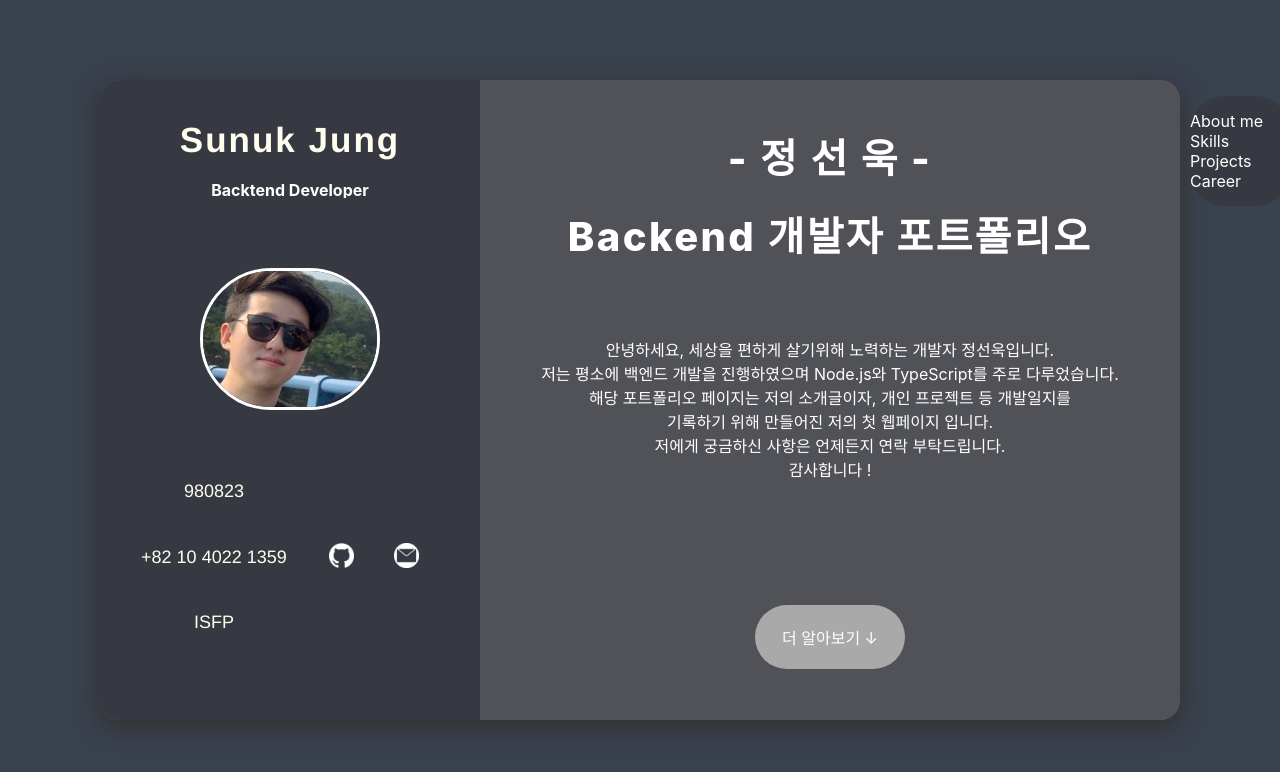
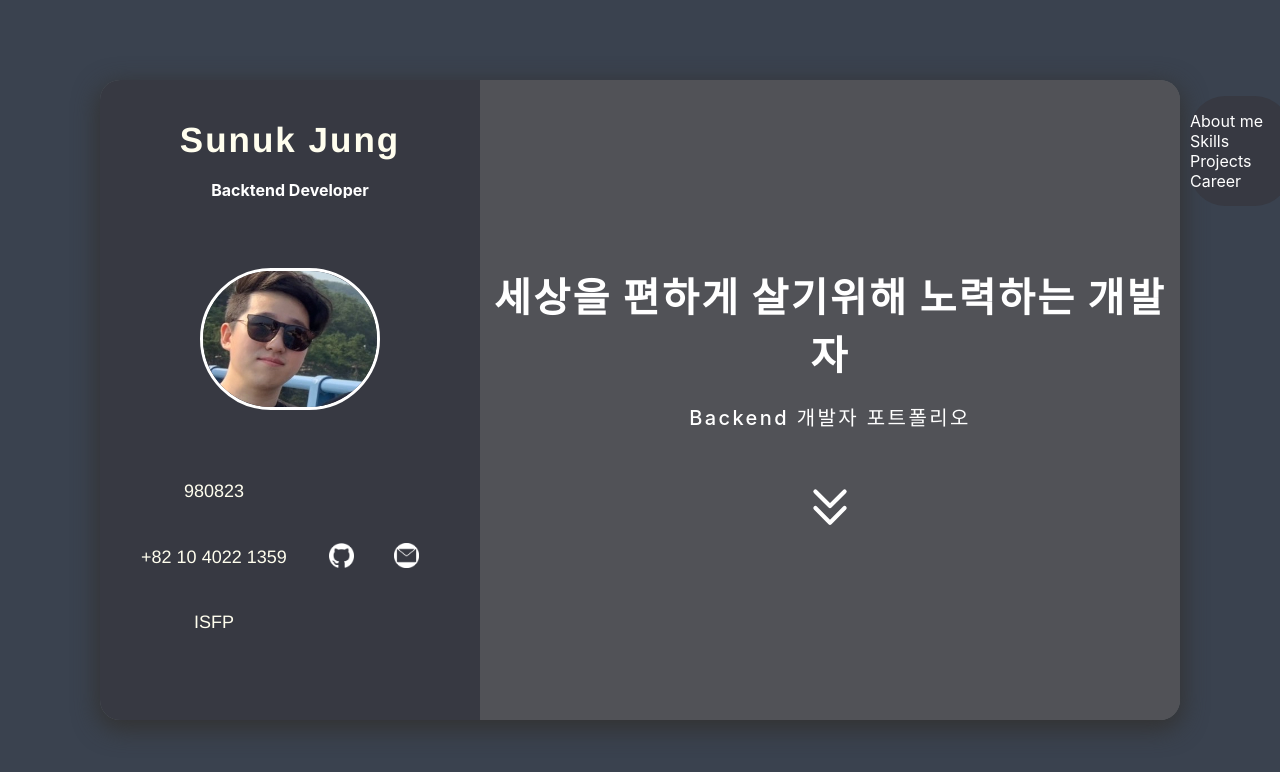
Before and after one commit to ProGameLife/PortFolio, a React (Create React App) app: page / in a window 1280 px wide. Shown: the top 772 px of the page. Built offline with nearby package versions, Linux system fonts and the light colour scheme; a web font is replaced by a local one.

Commit message:
update css and value

```diff
--- a/package.json
+++ b/package.json
@@ -8,8 +8,11 @@
     "@testing-library/user-event": "^13.5.0",
     "react": "^18.2.0",
     "react-dom": "^18.2.0",
+    "react-icons": "^4.4.0",
     "react-responsive-carousel": "^3.2.23",
     "react-scripts": "5.0.1",
+    "styled-components": "^5.3.5",
+    "styled-system": "^5.1.5",
     "web-vitals": "^2.1.4"
   },
   "scripts": {
--- a/src/App.css
+++ b/src/App.css
@@ -1,6 +1,15 @@
 * {
   box-sizing: border-box;
   scrollbar-width: thin;
+}
+
+@media only screen and (max-width: 1025px) {
+  .page-content {
+    padding: 0;
+    margin: 0;
+    border-radius: 0;
+    min-height: 100%;
+  }
 }
 
 #root {
@@ -151,6 +160,13 @@ div, span, h1, h2, b, p{
   font-weight: 800;
   letter-spacing: 0.15rem;
   margin: 0px;
+  text-align: center;
+}
+.main-menu-sub-title {
+  font-size: 20px;
+  font-weight: 500;
+  letter-spacing: 0.15rem;
+  margin: 0px;
 }
 
 .title-area-career {
@@ -182,16 +198,15 @@ div, span, h1, h2, b, p{
   flex-flow: row nowrap;
   align-items: flex-start;
   background-color: #586065;
+  padding-bottom: 36px;
 }
 
 .value-area {
-  border-left: 1px solid #fff;
   margin-left: 50px;
   padding-left: 30px;
 }
 
 .company-explanation {
-  border-bottom: 1px solid #fff;
   padding-bottom: 10px;
   margin-bottom: 10px;
 }
@@ -240,7 +255,7 @@ div, span, h1, h2, b, p{
   display: flex;
   flex-direction: column;
   width: 90%;
-  height: 50vh;
+  min-height: 50vh;
   background-color: #586065;
   border-radius: 20px;
   margin-bottom: 20px;
@@ -330,7 +345,7 @@ div, span, h1, h2, b, p{
   display: flex;
   flex-direction: row;
   padding: 30px;
-  padding-top: 0px;
+  padding-top: 30px;
   padding-bottom: 0px;
   overflow: auto;
   align-items: center;
@@ -395,12 +410,8 @@ div, span, h1, h2, b, p{
   display: inline-block;
   border: none;
   align-self: center;
-  text-align: center;
   padding: 20px;
-  width: 150px;
-  border-radius: 10rem;
   cursor: pointer;
-  background-color: darkgray;
 }
 
 .more-view-button {
--- a/src/App.js
+++ b/src/App.js
@@ -15,6 +15,9 @@ import img_frontend from './images/frontend.png'
 import img_backend from './images/backend.png'
 import "react-responsive-carousel/lib/styles/carousel.min.css"; // requires a loader
 import { Carousel } from 'react-responsive-carousel';
+import styled from 'styled-components'
+import { color } from 'styled-system'
+import { HiOutlineChevronDoubleDown } from "react-icons/hi";
 
 import './App.css';
 
@@ -61,23 +64,20 @@ function App() {
           </ul>
           <div id='aboutme' className='about-area'>
             <div className='main-title-area'>
-              <p className='main-menu-title'>- 정 선 욱 -</p>
+              <p className='main-menu-title'>세상을 편하게 살기위해 노력하는 개발자</p>
               <br />
-              <p className='main-menu-title'>Backend 개발자 포트폴리오</p>
+              <p className='main-menu-sub-title'>Backend 개발자 포트폴리오</p>
             </div>
-            <div className='aboutme-center'>
-              안녕하세요, 세상을 편하게 살기위해 노력하는 개발자 정선욱입니다.<br />
+            {/* <div className='aboutme-center'>
               저는 평소에 백엔드 개발을 진행하였으며 Node.js와 TypeScript를
               주로 다루었습니다.<br />
               해당 포트폴리오 페이지는 저의 소개글이자, 개인 프로젝트 등 개발일지를<br />
-              기록하기 위해 만들어진 저의 첫 웹페이지 입니다.<br />
+              기록하기 위해 만들어진 저의 웹페이지 입니다.<br />
               저에게 궁금하신 사항은 언제든지 연락 부탁드립니다.<br />
               감사합니다 !<br />
-            </div>
+            </div> */}
             <a href='#skills' className='more-view-button'>
-              <div className='more-view-button-area'>
-                더 알아보기 ↓
-              </div>
+              <HiOutlineChevronDoubleDown size={50} color='#fff'/>
             </a>
           </div>
           <div id='skills' className='skill-area'>
@@ -397,32 +397,21 @@ function App() {
             </div>
             <div className='career-colum'>
               <div className='company-area'>
-                <div className='logo-area'>
-                  {/* <img src={imgD} /> */}
-                </div>
                 <div className='value-area'>
                   <h2>(주) 알앤비랩</h2>
                   <p>2016.11~2018.2</p>
-                  <br />
                   <p className='company-explanation'>
                     기업에 제공하는 기업형 솔루션을 개발, 유지보수, 구축 하는 기업입니다.
                     <br />
-                    기술 엔지니어로 채용되어 솔루션 유지보수, 구축을 담당하였습니다.
                     <br />
-                    서버 유지보수, 솔루션 배포, 각종 프론트, 백엔드 개발 유지보수를
-                    <br />
-                    진행하며 솔루션 엔지니어링에 필요한 역량을 키웠습니다.
+                    추후 <b>"피디정보통신" </b>으로 인수합병 되었습니다.
                   </p>
                 </div>
               </div>
               <div className='company-area'>
-                <div className='logo-area'>
-                  <img src={imgD} />
-                </div>
                 <div className='value-area'>
                   <h2>(주) 피디정보통신</h2>
                   <p>2018.2~2020.6</p>
-                  <br />
                   <p className='company-explanation'>
                     보안관제 및 기업에 제공하는 기업형 솔루션 개발, 유지보수, 구축 하는 기업입니다.
                     <br />
@@ -433,7 +422,7 @@ function App() {
                     기타 업무까지 함께 하였습니다.
                   </p>
                   <p>
-                    <br /><br />
+                    <br />
                     <li className='career-s-title'><b>솔루션 유지보수</b></li>
                     <br />
                     <ul>
```
Also changed, not shown: 1 other file (tests, documents, lock files or other folders).
